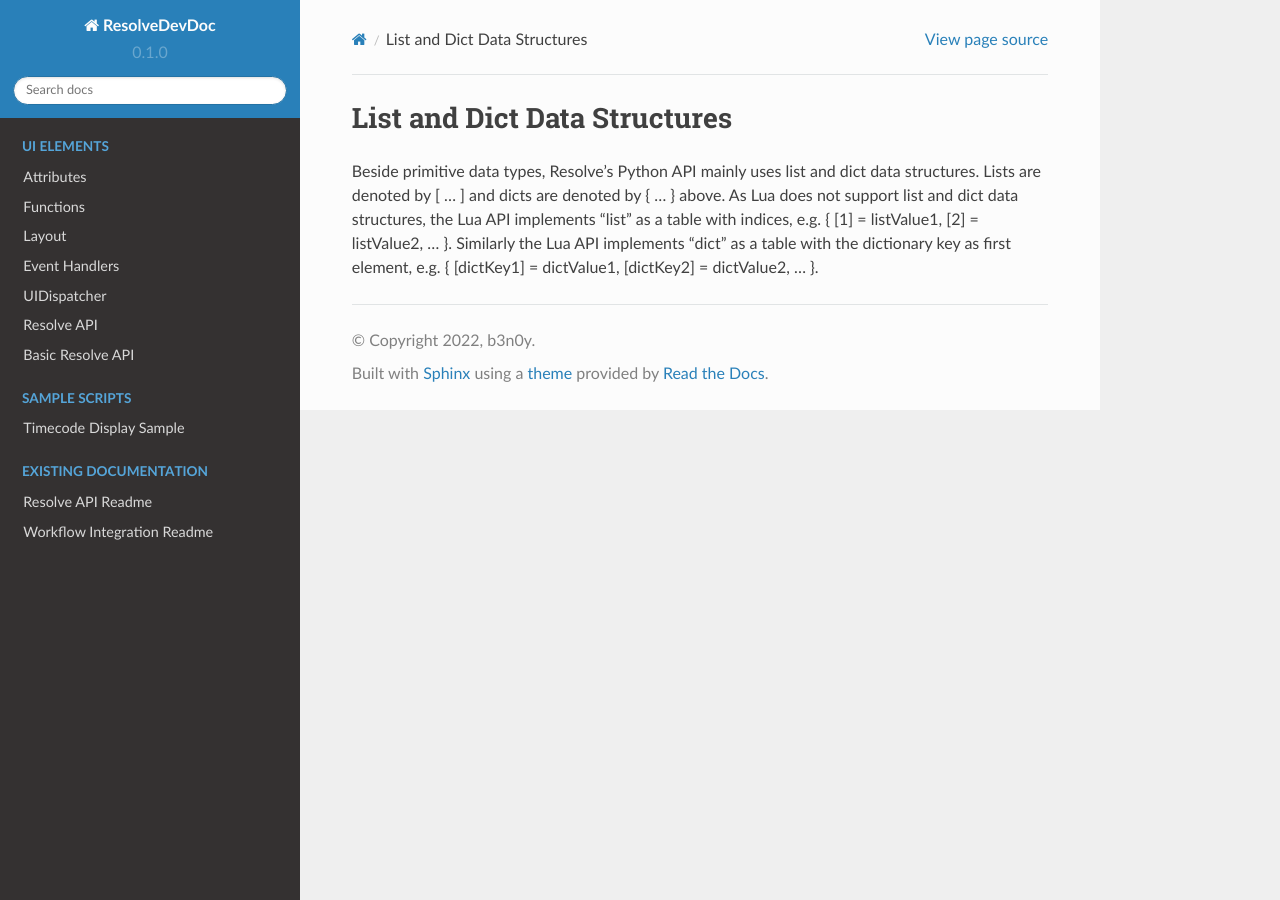
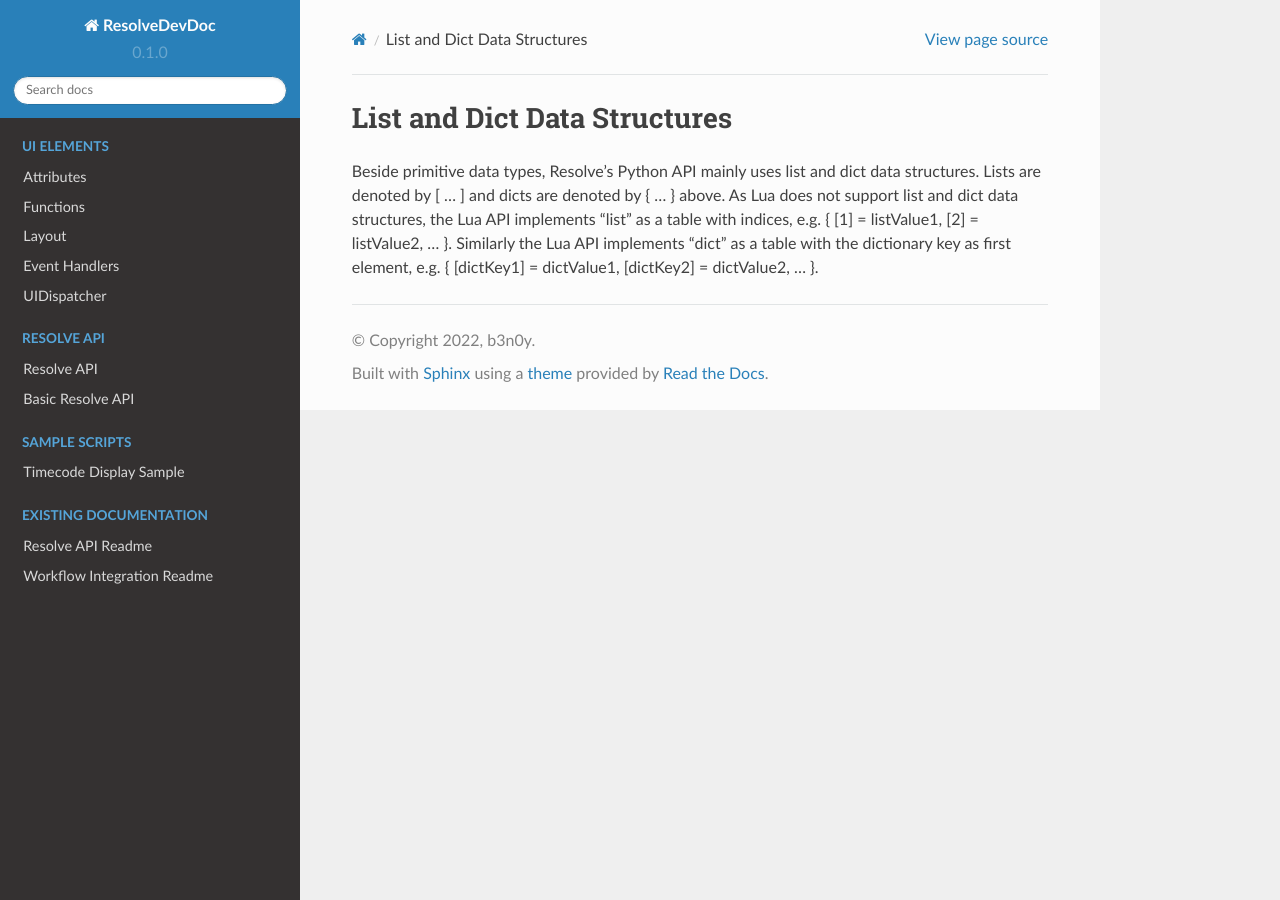
Before and after one commit to b3n0y/ResolveDevDoc, a Sphinx documentation site: the page built from docs/source/API_list_dict.rst, in a window 1280 px wide. Built offline with Sphinx 7.4.7 and the Read the Docs theme 2.0.0, drawn with Linux system fonts in a browser that asks for light colours.

Commit message:
index adjustment

```diff
--- a/docs/source/index.rst
+++ b/docs/source/index.rst
@@ -32,6 +33,7 @@ Contents
 
 
 .. toctree::
+   :caption: Resolve API
 
    API_intro
    API_basic
```
Also changed, not shown: other parts of docs/source/index.rst (+1 -0 lines).
